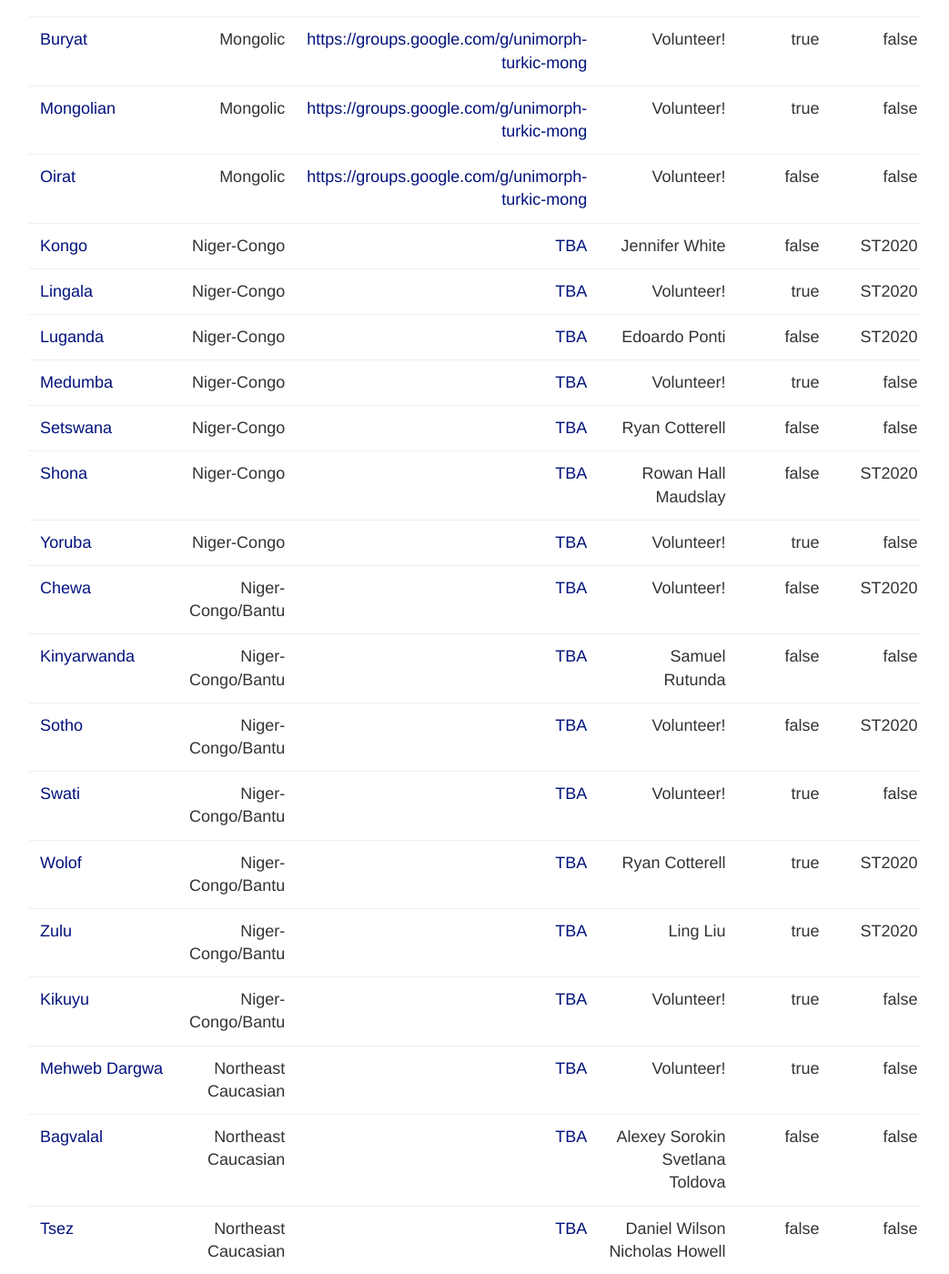
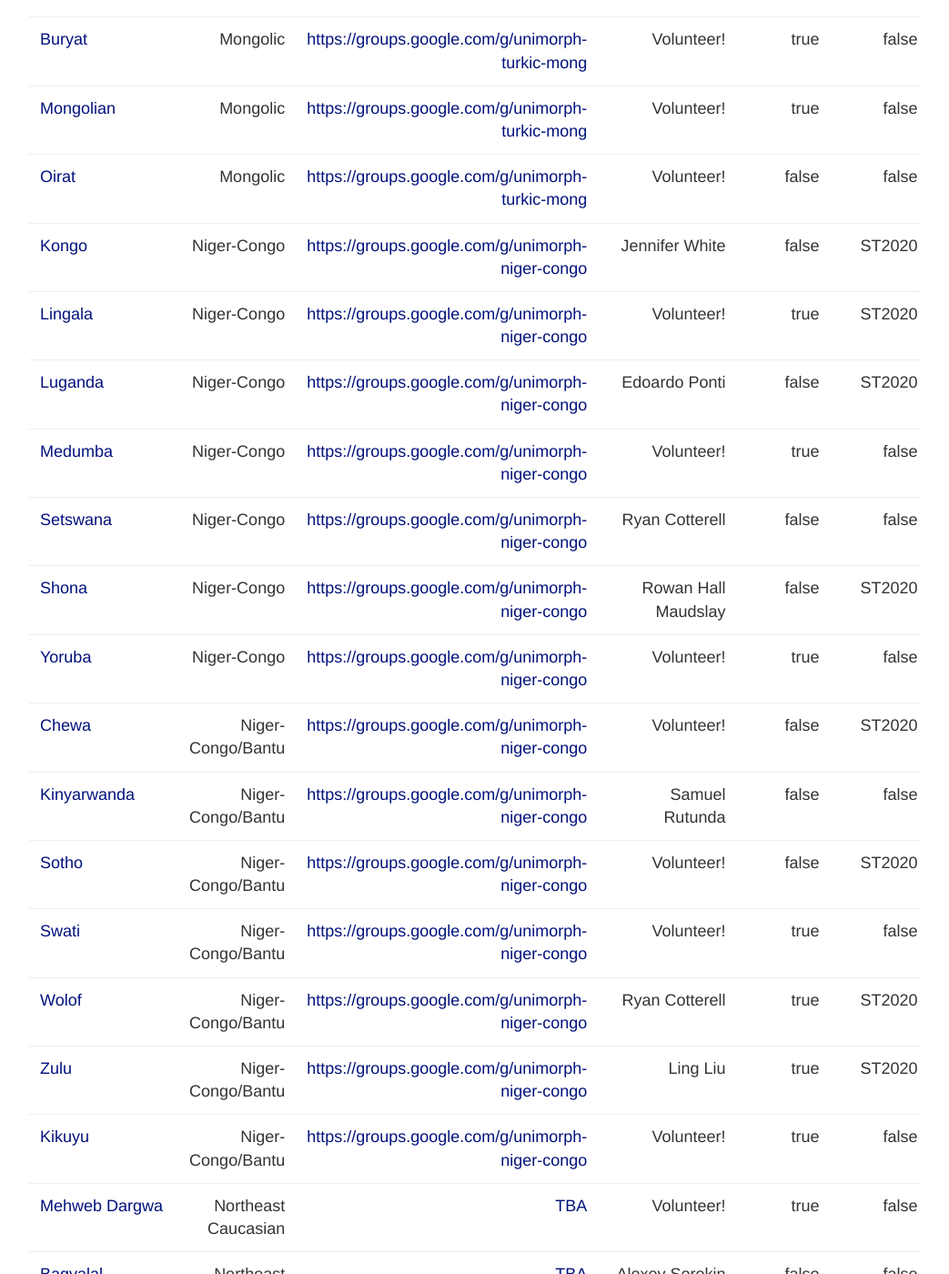
Before and after one commit to unimorph/unimorph.github.io, a Jekyll site: the page built from shared-task-2021-p1-languages.md, in a window 1280 px wide and 1400 px high, scrolled down 6143 px. Shown: the whole window at 91% size, without its empty margins (118-1161 px from the left). Built offline with Jekyll 4.4.1, drawn with Linux system fonts in a browser that asks for light colours; nearby versions of some CDN libraries; library files that are not in the unit come from our copies.

Commit message:
+Niger-Congo/fix

```diff
--- a/_data/annotation2021.yml
+++ b/_data/annotation2021.yml
@@ -284,91 +284,91 @@
 
 - name: Chewa
   family:  Niger-Congo/Bantu
-  group: TBA
+  group: https://groups.google.com/g/unimorph-niger-congo
   annotators: Volunteer!
   apertium: no
   unimorph: ST2020
 
 - name: Kinyarwanda
   family:  Niger-Congo/Bantu
-  group: TBA
+  group: https://groups.google.com/g/unimorph-niger-congo
   annotators: Samuel Rutunda
   apertium: no
   unimorph: no
 
 - name: Kongo
   family:  Niger-Congo
-  group: TBA
+  group: https://groups.google.com/g/unimorph-niger-congo
   annotators: Jennifer White
   apertium: no
   unimorph: ST2020
 
 - name: Lingala
   family:  Niger-Congo
-  group: TBA
+  group: https://groups.google.com/g/unimorph-niger-congo
   annotators: Volunteer!
   apertium: yes
   unimorph: ST2020
 
 - name: Luganda
   family:  Niger-Congo
-  group: TBA
+  group: https://groups.google.com/g/unimorph-niger-congo
   annotators: Edoardo Ponti
   apertium: no
   unimorph: ST2020
 
 - name: Medumba
   family:  Niger-Congo
-  group: TBA
+  group: https://groups.google.com/g/unimorph-niger-congo
   annotators: Volunteer!
   apertium: yes
   unimorph: no
 
 - name: Setswana
   family:  Niger-Congo
-  group: TBA
+  group: https://groups.google.com/g/unimorph-niger-congo
   annotators: Ryan Cotterell
   apertium: no
   unimorph: no
 
 - name: Shona
   family:  Niger-Congo
-  group: TBA
+  group: https://groups.google.com/g/unimorph-niger-congo
   annotators: Rowan Hall Maudslay
   apertium: no
   unimorph: ST2020
 
 - name: Sotho
   family:  Niger-Congo/Bantu
-  group: TBA
+  group: https://groups.google.com/g/unimorph-niger-congo
   annotators: Volunteer!
   apertium: no
   unimorph: ST2020
 
 - name: Swati
   family: Niger-Congo/Bantu
-  group: TBA
+  group: https://groups.google.com/g/unimorph-niger-congo
   annotators: Volunteer!
   apertium: yes
   unimorph: no
 
 - name: Wolof
   family: Niger-Congo/Bantu
-  group: TBA
+  group: https://groups.google.com/g/unimorph-niger-congo
   annotators: Ryan Cotterell
   apertium: yes
   unimorph: ST2020
 
 - name: Yoruba
   family: Niger-Congo
-  group: TBA
+  group: https://groups.google.com/g/unimorph-niger-congo
   annotators: Volunteer!
   apertium: yes
   unimorph: no
 
 - name: Zulu
   family:  Niger-Congo/Bantu
-  group: TBA
+  group: https://groups.google.com/g/unimorph-niger-congo
   annotators: Ling Liu
   apertium: yes
   unimorph: ST2020
@@ -767,7 +767,7 @@
 
 - name: Kikuyu
   family: Niger-Congo/Bantu
-  group: TBA
+  group: https://groups.google.com/g/unimorph-niger-congo
   annotators: Volunteer!
   apertium: yes
   unimorph: no
```
